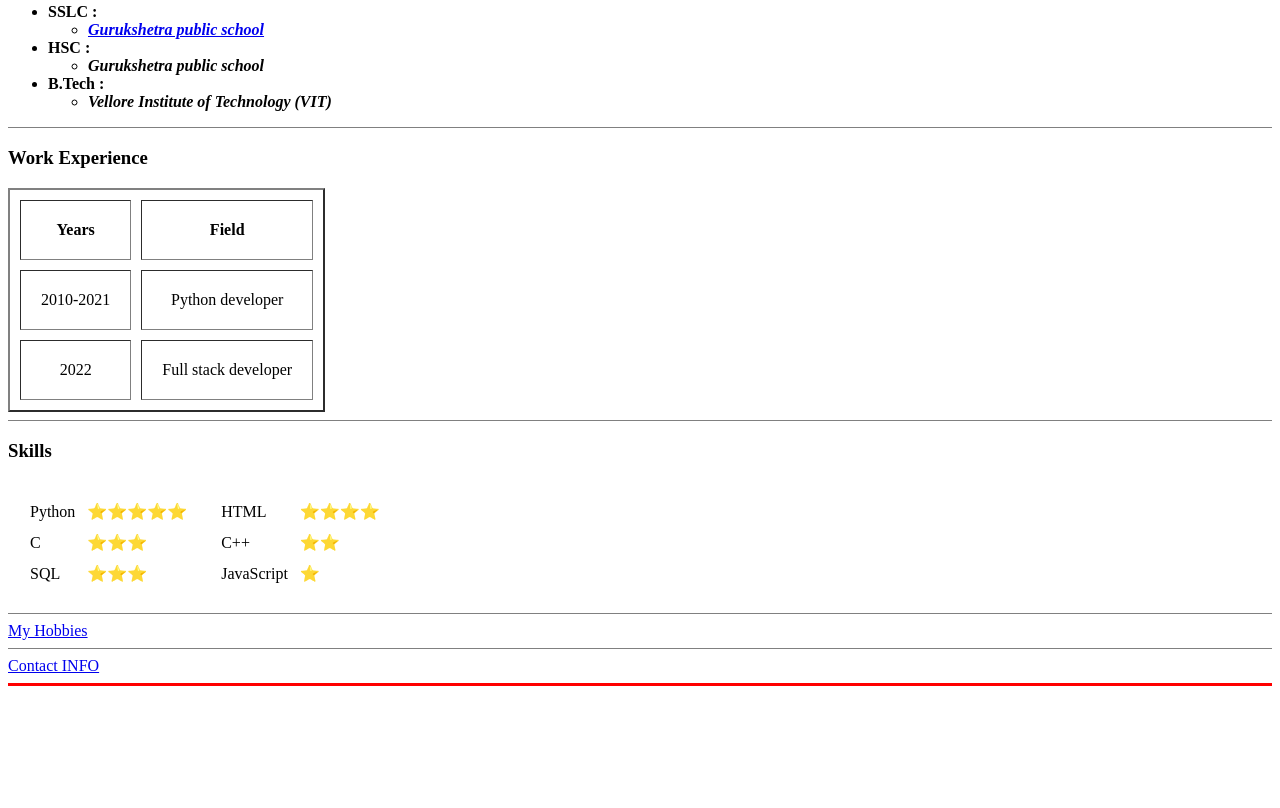
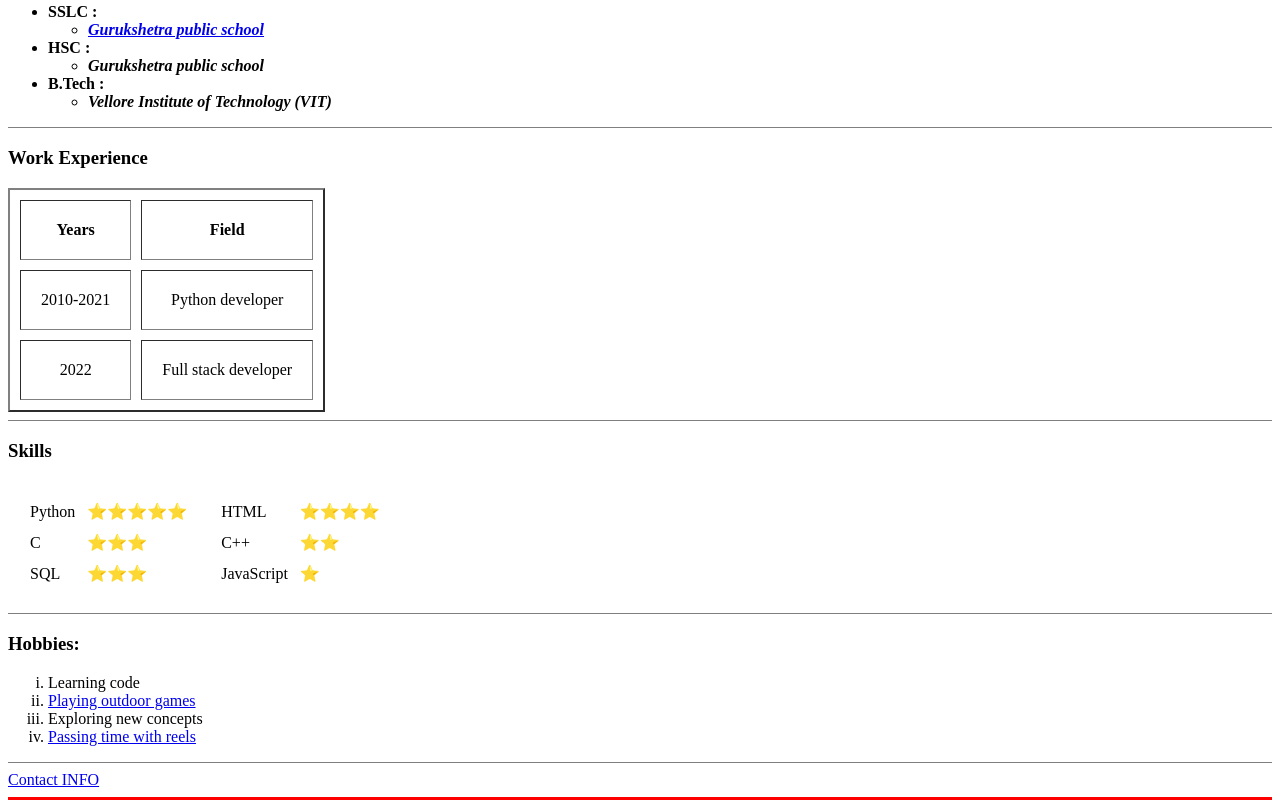
Before and after one commit to Dhanu-2003/CV, a plain HTML site: page index.html in a window 1280 px wide. Shown: the part 416-1224 px from the top of the page. Before the commit the page ends 1110 px from the top, so only its background shows below. Drawn offline with Linux system fonts and the light colour scheme.

Commit message:
hobbies+index

```diff
--- a/index.html
+++ b/index.html
@@ -150,7 +150,21 @@
       </tr>
     </table>
     <hr size=1 noshade/>
-    <a href="Hobbies.html" target="_blank">My Hobbies</a>
+        <h3>Hobbies:</h3>
+        <ol type="i"start=1>
+          <li>
+            Learning code
+          </li>
+          <li>
+            <a href="https://www.javatpoint.com/list-of-outdoor-games" target="_blank">Playing outdoor games</a>
+          </li>
+          <li>
+            Exploring new concepts
+          </li>
+          <li>
+            <a href="https://youtu.be/XV3WcPao62E" target="_blank">Passing time with reels</a>
+          </li>
+        </ol>
     <hr size=1 noshade/>
     <a href="contact.html" target="_blank">Contact INFO</a>
     <hr size=3 color="red" />
```
